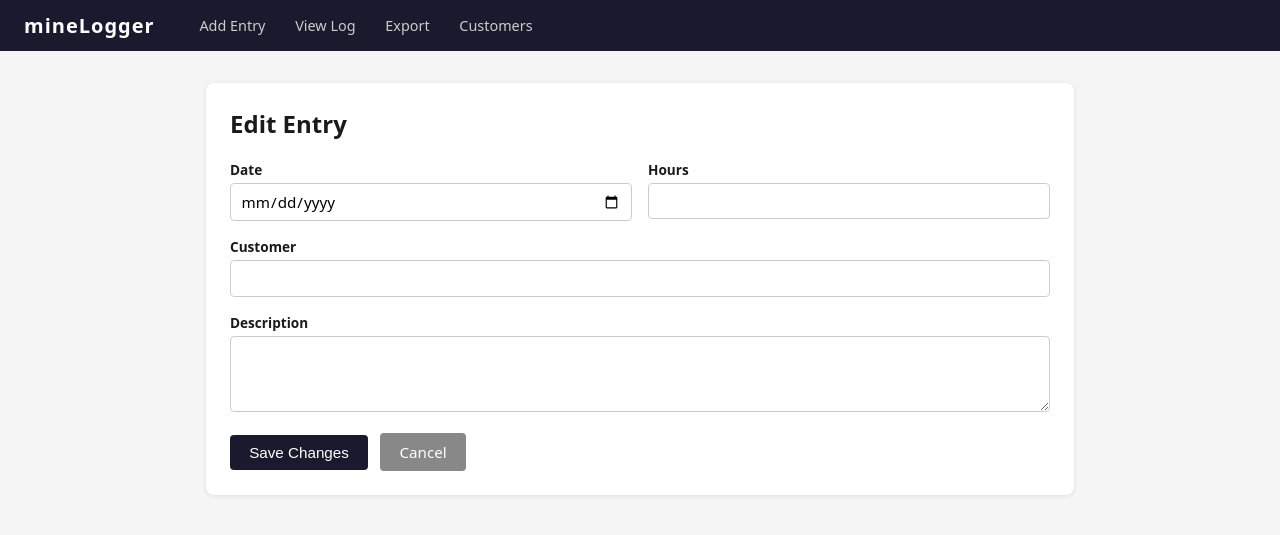
After one commit to JaFRyd/mineLogger, a Flask app: template minelogger/templates/edit.html in a window 1280 px wide. The commit adds this page. Shown: the top 535 px of the page. Run offline with Flask 3, Linux system fonts and the light colour scheme; the template is opened without the code that fills it, so the values that code supplies are empty.

Commit message:
Small UI improvements: default hours, edit entry, button alignment
- Default hours field to 1 on Add Entry page
- Add Edit button to each log entry row; opens pre-filled edit form
  with Save/Cancel that returns to the previous view
- Fix Clear filter button vertical alignment by setting display:inline-block
  and consistent box-sizing on .btn

Co-Authored-By: Claude Sonnet 4.6 <noreply@anthropic.com>

```diff
--- a/minelogger/server.py
+++ b/minelogger/server.py
@@ -148,6 +148,42 @@ def create_app():
         flash(f'Customer "{name}" removed from preselection.', "success")
         return redirect(url_for("manage_customers"))
 
+    @app.route("/entry/<int:entry_id>/edit", methods=["GET", "POST"])
+    def edit_entry(entry_id):
+        entry = db.get_entry(entry_id)
+        if entry is None:
+            flash("Entry not found.", "error")
+            return redirect(url_for("view_log"))
+        if request.method == "POST":
+            date_str = request.form.get("date", "").strip()
+            customer = request.form.get("customer", "").strip()
+            hours = request.form.get("hours", "")
+            description = request.form.get("description", "").strip()
+            errors = []
+            if not date_str:
+                errors.append("Date is required.")
+            if not customer:
+                errors.append("Customer is required.")
+            if not description:
+                errors.append("Description is required.")
+            try:
+                hours = float(hours)
+                if hours <= 0:
+                    errors.append("Hours must be positive.")
+            except (ValueError, TypeError):
+                errors.append("Hours must be a number.")
+            if errors:
+                for e in errors:
+                    flash(e, "error")
+                customers = db.get_managed_customers()
+                return render_template("edit.html", entry=entry, customers=customers, active="log")
+            db.update_entry(entry_id, date_str, customer, hours, description)
+            flash("Entry updated.", "success")
+            referrer = request.form.get("referrer", "")
+            return redirect(referrer if referrer else url_for("view_log"))
+        customers = db.get_managed_customers()
+        return render_template("edit.html", entry=entry, customers=customers, active="log")
+
     @app.route("/entry/<int:entry_id>/delete", methods=["POST"])
     def delete_entry(entry_id):
         db.delete_entry(entry_id)
--- a/minelogger/templates/add.html
+++ b/minelogger/templates/add.html
@@ -10,7 +10,7 @@
       </div>
       <div class="form-row">
         <label for="hours">Hours</label>
-        <input type="number" id="hours" name="hours" step="0.25" min="0.25" placeholder="1.5" required>
+        <input type="number" id="hours" name="hours" step="0.25" min="0.25" value="1" required>
       </div>
     </div>
     <div class="form-row">
--- a/minelogger/templates/base.html
+++ b/minelogger/templates/base.html
@@ -72,6 +72,7 @@
     .form-row { margin-bottom: 1rem; }
     .form-grid { display: grid; grid-template-columns: 1fr 1fr; gap: 1rem; }
     button[type=submit], .btn {
+      display: inline-block;
       background: #1a1a2e;
       color: #fff;
       border: none;
@@ -79,6 +80,8 @@
       border-radius: 4px;
       cursor: pointer;
       font-size: 0.95rem;
+      text-decoration: none;
+      box-sizing: border-box;
     }
     button[type=submit]:hover, .btn:hover { background: #16213e; }
     .btn-danger {
--- /dev/null
+++ b/minelogger/templates/edit.html
@@ -0,0 +1,37 @@
+{% extends "base.html" %}
+{% block content %}
+<div class="card">
+  <h2 style="margin-top:0">Edit Entry</h2>
+  <form method="post" action="/entry/{{ entry.id }}/edit">
+    <input type="hidden" name="referrer" value="{{ request.referrer or '' }}">
+    <div class="form-grid">
+      <div class="form-row">
+        <label for="date">Date</label>
+        <input type="date" id="date" name="date" value="{{ entry.date }}" required>
+      </div>
+      <div class="form-row">
+        <label for="hours">Hours</label>
+        <input type="number" id="hours" name="hours" step="0.25" min="0.25"
+               value="{{ entry.hours }}" required>
+      </div>
+    </div>
+    <div class="form-row">
+      <label for="customer">Customer</label>
+      <input type="text" id="customer" name="customer" list="customers-list"
+             autocomplete="off" value="{{ entry.customer }}" required>
+      <datalist id="customers-list">
+        {% for c in customers %}
+          <option value="{{ c }}">
+        {% endfor %}
+      </datalist>
+    </div>
+    <div class="form-row">
+      <label for="description">Description</label>
+      <textarea id="description" name="description" rows="3" required>{{ entry.description }}</textarea>
+    </div>
+    <button type="submit">Save Changes</button>
+    <a href="{{ request.referrer or '/log' }}" class="btn"
+       style="background:#888;margin-left:0.5rem">Cancel</a>
+  </form>
+</div>
+{% endblock %}
--- a/minelogger/templates/log.html
+++ b/minelogger/templates/log.html
@@ -113,8 +113,10 @@
         <td>{{ e.customer }}</td>
         <td class="hours-col">{{ "%.2f"|format(e.hours) }}h</td>
         <td>{{ e.description }}</td>
-        <td>
-          <form method="post" action="/entry/{{ e.id }}/delete" style="margin:0"
+        <td style="white-space:nowrap">
+          <a href="/entry/{{ e.id }}/edit" class="btn"
+             style="font-size:0.8rem;padding:0.3rem 0.6rem;margin-right:0.3rem">Edit</a>
+          <form method="post" action="/entry/{{ e.id }}/delete" style="margin:0;display:inline"
                 onsubmit="return confirm('Delete this entry?')">
             <button type="submit" class="btn btn-danger">Delete</button>
           </form>
```
Also changed, not shown: minelogger/db.py (+14 -0 lines).
